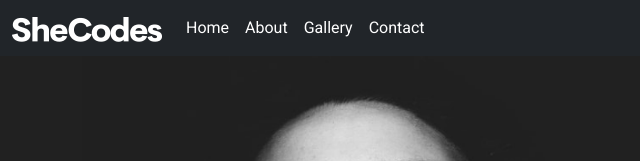
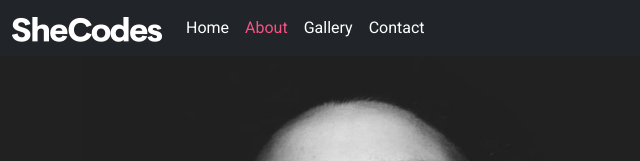
Before and after one commit to NikiWolf93/photo-portfolio, a plain HTML site: page about.html in a window 1280 px wide. Shown: the top 161 px of the page, 0-640 px from the left. Drawn offline with nearby package versions, Linux system fonts and the light colour scheme.

Commit message:
Navbar active added

```diff
--- a/css/style.css
+++ b/css/style.css
@@ -48,7 +48,7 @@ i:hover {
 a.nav-link {
   color: var(--primary-color) !important;
 }
-
+nav li.active a,
 a.nav-link:hover {
   color: var(--secondary-color) !important;
 }
@@ -146,15 +146,12 @@ div {
 
 .about-button {
   margin-left: -20px;
+  transition: all 100ms ease-in-out;
 }
 
 .button:hover {
   color: var(--primary-color);
   border: 1px solid var(--primary-color);
-}
-
-.active {
-  color: var(--secondary-color);
 }
 
 .gallery {
```
